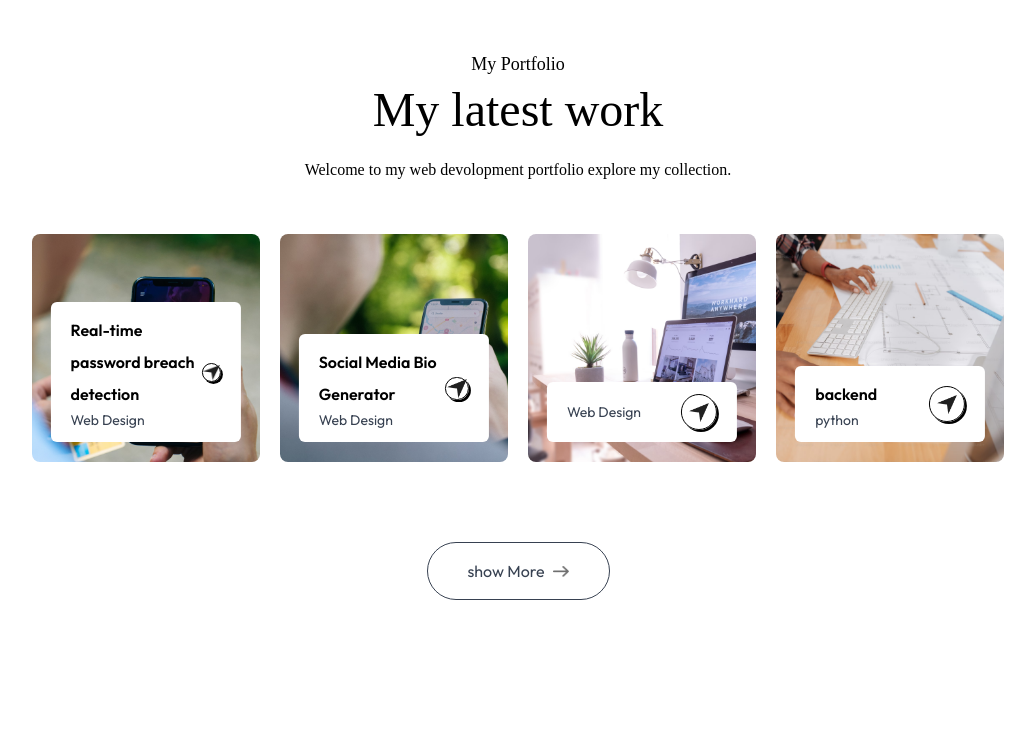
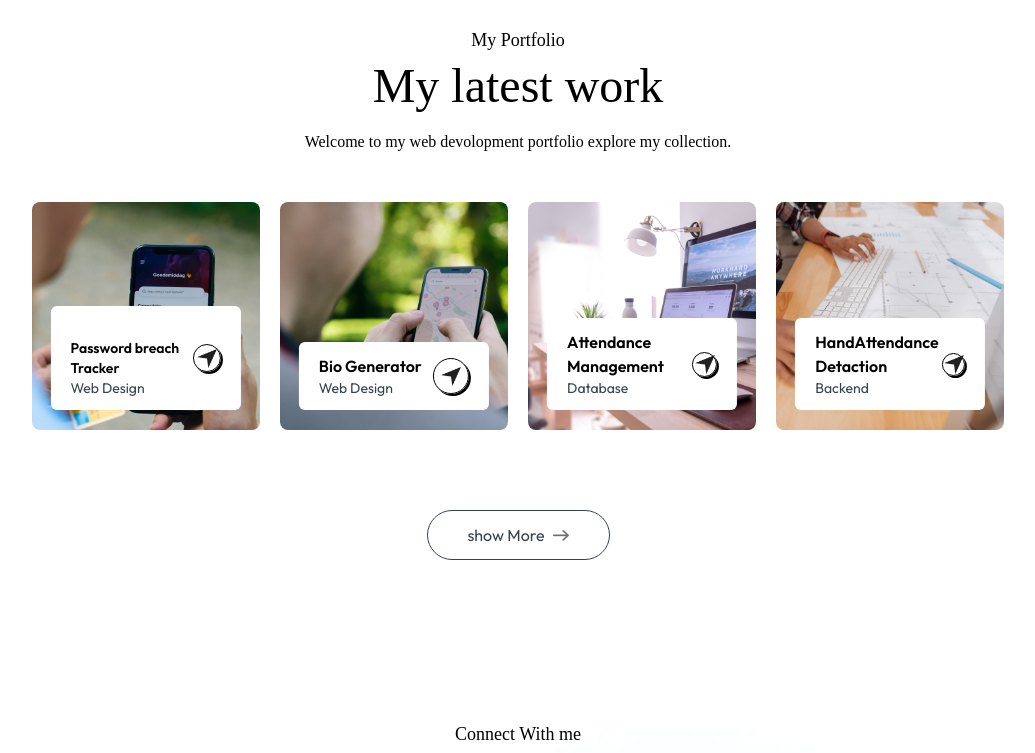
Before and after one commit to MAHADEVA-S/Deva-Portfolio, a plain HTML site: page index.html in a window 1280 px wide. Shown: the part 2469-3222 px from the top of the page, without its empty margins (122-1157 px from the left). Drawn offline with nearby package versions, Linux system fonts and the light colour scheme; a web font is replaced by a local one.

Commit message:
Major Changes

```diff
--- a/index.html
+++ b/index.html
@@ -13,7 +13,7 @@
      rel="stylesheet">
 
 </head>
-<body class="overflow-x-hidden font-Outfit leading-8 bg-white dark:bg-darkTheme dark:text-white" >
+<body class="overflow-x-hidden font-Outfit  bg-white dark:bg-darkTheme dark:text-white" >
 
     <div class="fixed top-0 right-0 w-11/12 -z-10 md:translate-y-[-80%] dark:hidden">
         <img src="./images/header-bg-color.png" alt="" class="w-full">
@@ -102,7 +102,7 @@ items-center justify-center gap-4">
         class="px-10 py-3 border rounded-full bg-gradient-to-r from-[#b820e6] to-[#da7d20]
         text-white flex items-center gap-2 dark:border-transparent">contact me<img src="./images/right-arrow-white.png" alt="" class="w-4"></a>
 
-        <a href="c:\Users\muthu\Downloads\Deva Resume (2) (1).pdf" download
+        <a href="file:///C:/Users/muthu/Downloads/MAHADEVAN_SELLAMUTHU_R%C3%A9sum%C3%A9%20(1).pdf" download
         class="px-10 py-3 border rounded-full border-gray-500
         flex items-center gap-2 bg-white dark:text-black"> My Resume <img src="./images/right-arrow-white.png" alt="" class="w-4"></a>
     </div>
@@ -242,7 +242,7 @@ items-center justify-center gap-4">
                 dark:hover:bg-darkHover dark:hover:shadow-white">
                     <img src="./images/graphics-icon.png" alt=" " class="w-10">
                     <h3 class="text-lg my-4 text-gray-700 dark:text-white">Database Management</h3>
-                    <p class="text-sm text-gray-600 leading-5 dark:text-white/80">Designing and optimizing databases using MySQL, MongoDB, or Firebase</p>
+                    <p class="text-sm text-gray-600 leading-5 dark:text-white/80">Designing and optimizing databases using DB Browser(SQ Lite), MongoDB,and Firebase</p>
                     <a href="" class="flex items-center gap-2 text-sm mt-5">Read More
                          <img src="./images/right-arrow.png" alt="" class="w-4"></a>
                 </div>
@@ -252,7 +252,7 @@ items-center justify-center gap-4">
                     cursor-pointer hover:bg-lightHover hover:-translate-y-1 duration-500
                     dark:hover:bg-darkHover dark:hover:shadow-white">
                         <img src="./images/ui-icon.png" alt=" " class="w-10">
-                        <h3 class="text-lg my-4 text-gray-700 dark:text-white">UI/UX desgin</h3>
+                        <h3 class="text-lg my-4 text-gray-700 dark:text-white">Backend desgin</h3>
                         <p class="text-sm text-gray-600 leading-5 dark:text-white/80"> Implementing modern UI components and best practices for better user experience</p>
                         <a href="" class="flex items-center gap-2 text-sm mt-5">Read More
                              <img src="./images/right-arrow.png" alt="" class="w-4"></a>
@@ -273,15 +273,16 @@ items-center justify-center gap-4">
               <div class="bg-white w-10/12 rounded-md absolute bottom-5 left-1/2
                -translate-x-1/2 py-3 px-5 flex items-center justify-between
                 duration-500 group-hover:bottom-7">
+                <a href="" class="flex items-center gap-2 text-sm mt-5">
                 <div>
-                  <h2 class="font-semibold">Real-time password breach detection</h2>
-                  <a href=""></a>
+                  <h2 class="font-semibold">Password breach Tracker</h2>
                   <p class="text-sm text-gray-700">Web Design</p>
                 </div>
                 <div class="border rounded-full border-black w-9
                 aspect-square flex items-center justify-center shadow-[2px_2px_0_#000]
                 group-hover:bg-lime-300 transition">
-                  <img src="./images/send-icon.png" alt="" class="w-5">
+                <a href="https://breachtracker.netlify.app/">
+                  <img src="./images/send-icon.png" alt="" class="w-5"></a>
                 </div>
               </div>
             </div>
@@ -292,7 +293,7 @@ items-center justify-center gap-4">
              <div class="bg-white w-10/12 rounded-md absolute bottom-5 left-1/2
               -translate-x-1/2 py-3 px-5 flex items-center justify-between duration-500 group-hover:bottom-7">
                <div>
-                 <h2 class="font-semibold">Social Media Bio Generator</h2>
+                 <h2 class="font-semibold">Bio Generator</h2>
                  <p class="text-sm text-gray-700">Web Design</p>
                </div>
                <div class="border rounded-full border-black w-9 aspect-square flex
@@ -309,8 +310,9 @@ items-center justify-center gap-4">
             <div class="bg-white w-10/12 rounded-md absolute bottom-5 left-1/2
              -translate-x-1/2 py-3 px-5 flex items-center justify-between duration-500 group-hover:bottom-7">
               <div>
-                <h2 class="font-semibold"> </h2>
-                <p class="text-sm text-gray-700">Web Design</p>
+                <h2 class="font-semibold">Attendance
+                    Management</h2>
+                <p class="text-sm text-gray-700">Database </p>
               </div>
               <div class="border rounded-full border-black w-9
               aspect-square flex items-center justify-center shadow-[2px_2px_0_#000] group-hover:bg-lime-300 transition">
@@ -319,24 +321,30 @@ items-center justify-center gap-4">
             </div>
           </div>
 
+
           <div class="aspect-square bg-[url('./images/work-4.png')] bg-no-repeat
           bg-cover bg-center rounded-lg relative cursor-pointer group">
            <div class="bg-white w-10/12 rounded-md absolute bottom-5 left-1/2
             -translate-x-1/2 py-3 px-5 flex items-center justify-between duration-500 group-hover:bottom-7">
+
              <div>
-               <h2 class="font-semibold">backend </h2>
-               <p class="text-sm text-gray-700">python </p>
+               <h2 class="font-semibold">HandAttendance
+                Detaction</h2>
+               <p class="text-sm text-gray-700">Backend</p>
              </div>
              <div class="border rounded-full border-black w-9
              aspect-square flex items-center justify-center
               shadow-[2px_2px_0_#000] group-hover:bg-lime-300 transition">
-               <img src="./images/send-icon.png" alt="" class="w-5">
+              <a href="https://github.com/MAHADEVA-S/Hand-attendance-registry">
+            <img src="./images/send-icon.png" alt="" class="w-5">
+            </a>
              </div>
            </div>
          </div>
         </div>
 
-         <a href="#" class="w-max flex items-center justify-center gap-2 text-gray-700
+
+         <a href="https://github.com/MAHADEVA-S" class="w-max flex items-center justify-center gap-2 text-gray-700
          border-[0.5px] border-gray-700 rounded-full py-3 px-10 mx-auto my-20
           hover:bg-lightHover duration-500
           dark:text-white dark:hover:bg-[#2a004a]"> show More
@@ -395,8 +403,8 @@ items-center justify-center gap-4">
             <p>@2025 Deva. All rights reserved</p>
             <ul class="flex items-center gap-10 justify-center mt-4 sm:mt-0">
                 <li><a href="https://instagram.com/devil_ms_007">Instagram</a></li>
-                <li><a href="https://instagram.com/devil_ms_007">Github</a></li>
-                <li><a href="https://instagram.com/devil_ms_007">Linkedln</a></li>
+                <li><a href="https://github.com/MAHADEVA-S">Github</a></li>
+                <li><a href="https://www.linkedin.com/in/ms-deva-8b45a42b4">Linkedln</a></li>
                 <li><a href="https://instagram.com/devil_ms_007">Naukri</a></li>
             </ul>
         </div>
```
